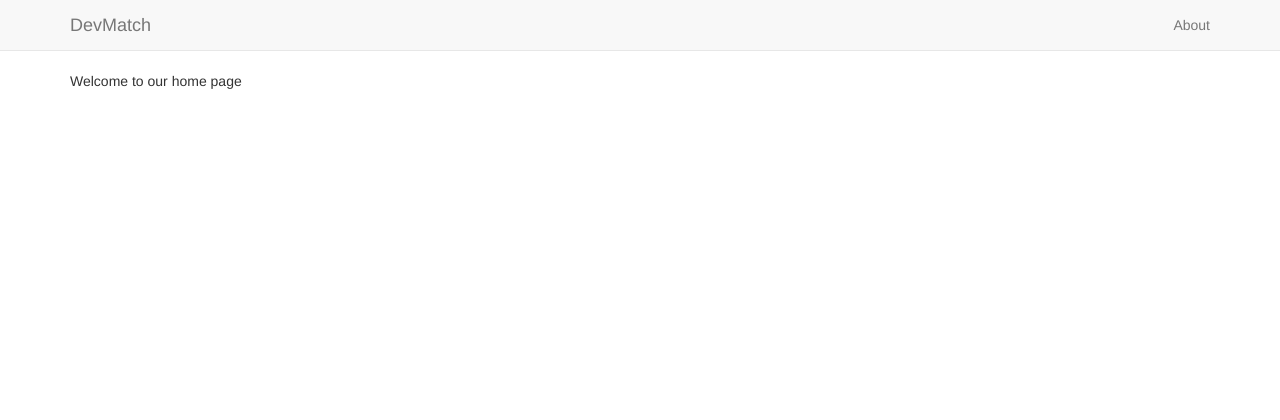
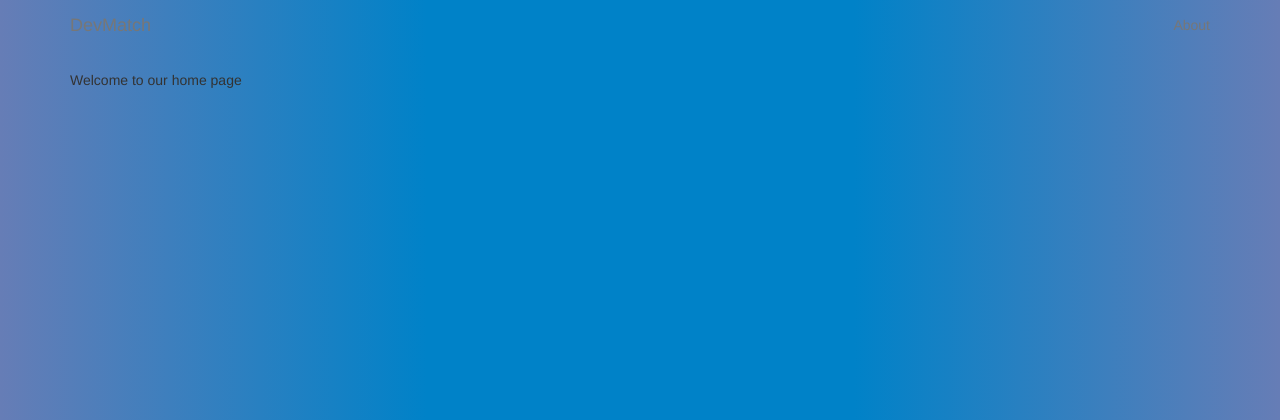
Before and after one commit to AlepsVillarreal/Ruby-on-Rails-test, a Rails app: page / in a window 1280 px wide. Shown: the top 420 px of the page. Run offline with Rails 7, Linux system fonts and the light colour scheme; style sheets or scripts are compiled from the project's sources; some libraries are stand-ins or nearby versions.

Commit message:
Added gradient background

```diff
--- a/app/assets/stylesheets/application.css.scss
+++ b/app/assets/stylesheets/application.css.scss
@@ -20,3 +20,13 @@
 h1, h2, h3{
     font-family: 'Slabo 27px', serif;
 }
+
+body, .navbar {
+    background: #667db6;  /* fallback for old browsers */
+    background: -webkit-linear-gradient(to right, #667db6, #0082c8, #0082c8, #667db6);  /* Chrome 10-25, Safari 5.1-6 */
+    background: linear-gradient(to right, #667db6, #0082c8, #0082c8, #667db6); /* W3C, IE 10+/ Edge, Firefox 16+, Chrome 26+, Opera 12+, Safari 7+ */
+}
+
+.navbar{
+    border: none;
+}
--- a/app/views/layouts/application.html.erb
+++ b/app/views/layouts/application.html.erb
@@ -24,7 +24,7 @@
           <ul class="nav navbar-nav navbar-right">
             <li><a href="/about">About</a></li>
           </ul>
-        </div><!-- /.navbar-collapse -->
+        </div><!-- /.navbar-corllapse -->
       </div>
   </nav>
 
```
